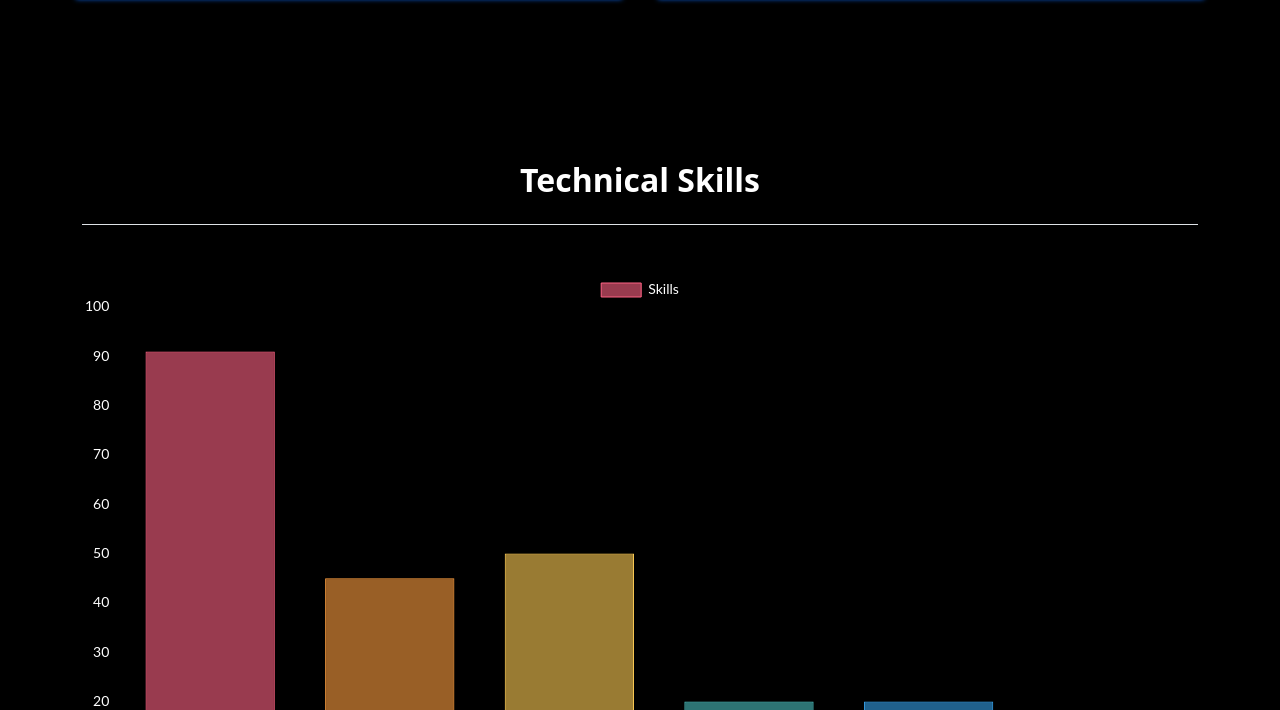
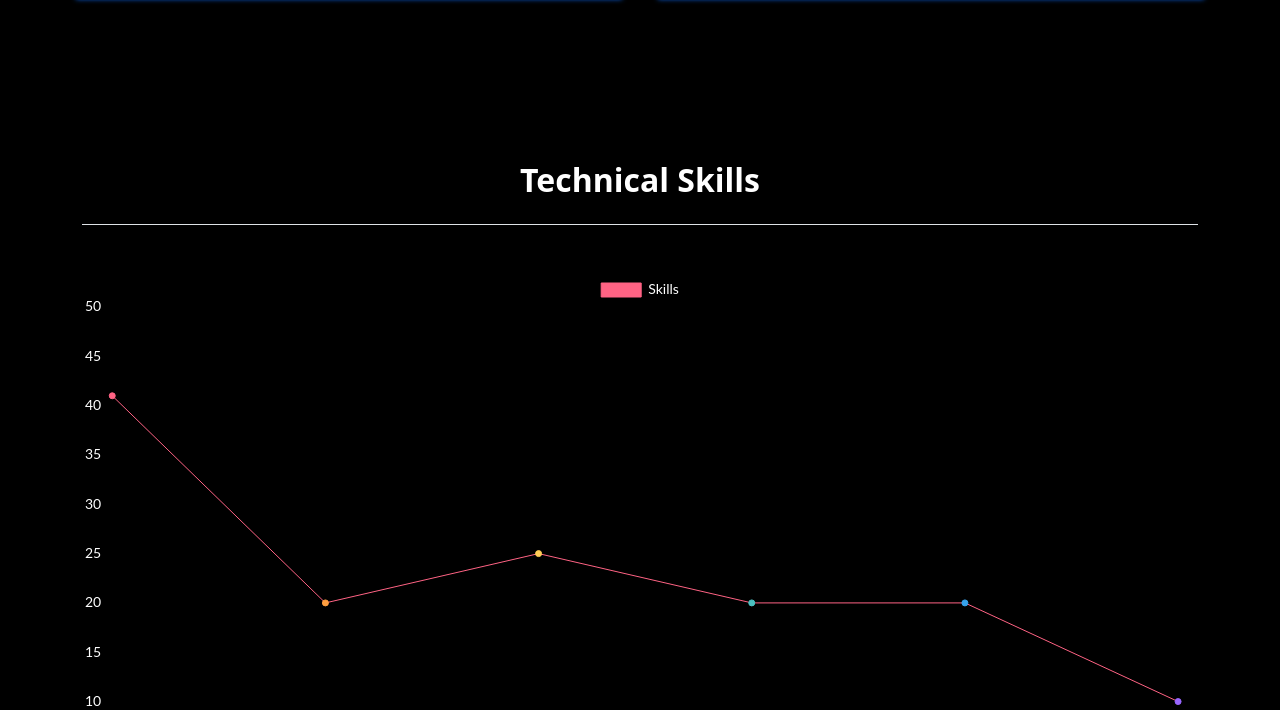
Before and after one commit to adrife2005/myfirstproyect, a website: page dist/index.html in a window 1280 px wide. Shown: the part 2590-3300 px from the top of the page. Drawn offline with nearby package versions, Linux system fonts and the light colour scheme.

Commit message:
Added the chart.js 2.0

```diff
--- a/dist/chart.js
+++ b/dist/chart.js
@@ -10,26 +10,27 @@ Chart.defaults.color = '#ffffff ';
 
 
 new Chart(ctx, {
-  type: 'bar', // bar, horizontalBar, pie, line, doughnut, rada, polarArea
+  type: 'line', // bar, scatter, pie, line, doughnut, rada, polarArea, bubble
   data: {
     labels: ['HTML', 'CSS', 'Boostrap', 'JavaScript', 'JQuery', 'AJAX'],
     datasets: [{
       label: 'Skills',
       data: [
-        91,
-        45,
-        50,
+        41,
+        20,
+        25,
         20,
         20,
         10
       ],
+      fill: false,
       backgroundColor: [
-        'rgba(255, 99, 132, 0.6)',
-        'rgba(255, 159, 64, 0.6)',
-        'rgba(255, 205, 86, 0.6)',
-        'rgba(75, 192, 192, 0.6)',
-        'rgba(54, 162, 235, 0.6)',
-        'rgba(153, 102, 255, 0.6)',
+        'rgba(255, 99, 132, 1)',
+        'rgba(255, 159, 64, 1)',
+        'rgba(255, 205, 86, 1)',
+        'rgba(75, 192, 192, 1)',
+        'rgba(54, 162, 235, 1)',
+        'rgba(153, 102, 255, 1)',
       ],
       borderColor: [
         'rgb(255, 99, 132)',
@@ -53,6 +54,20 @@ new Chart(ctx, {
     }]
   },
   options: {
-
+    animations: {
+      tension: {
+        duration: 1000,
+        easing: 'linear',
+        from: 1,
+        to: 0,
+        loop: true
+      }
+    },
+    scales: {
+      y: { // defining min and max so hiding the dataset does not change scale range
+        min: 0,
+        max: 50
+      }
+    }
   }
 });
--- a/dist/index.html
+++ b/dist/index.html
@@ -172,7 +172,7 @@
     </section>
 
     <!-- Skills -->
-    <section class="p-5">
+    <section class="p-3 py-5">
         <div class="container">
             <h2 class="texto-animado my-5 text-center border-bottom p-4"><strong>Technical Skills</strong></h2>
                 <canvas id="myChart" aria-label="Skills" role="img"></canvas>
@@ -181,7 +181,7 @@
     </section>
 
     <!-- Contact -->
-    <section id="Contact" class="p-5">
+    <section id="Contact" class="p-3 py-5">
         <div class="container">
             <div class="col text-center mb-5 p-3 border-bottom">
                 <h2><strong>Contact Me</strong></h2>
```
